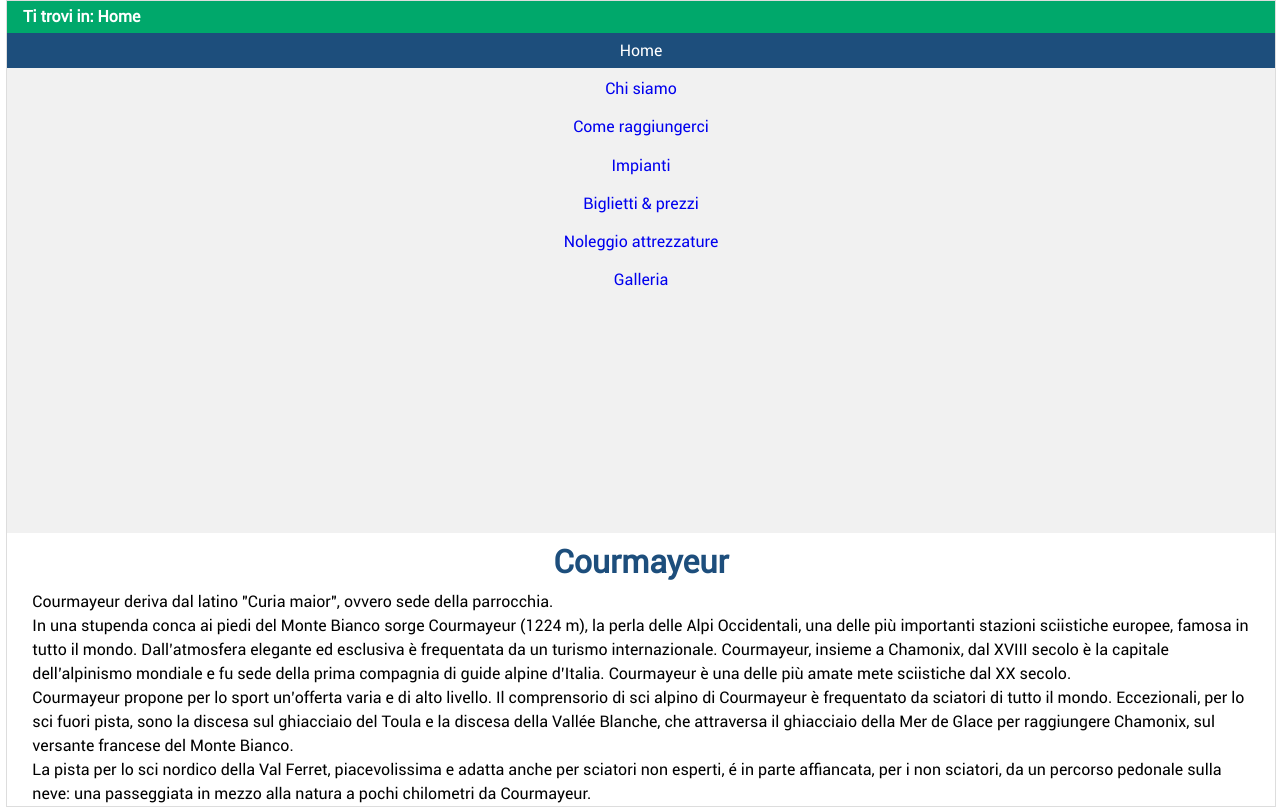
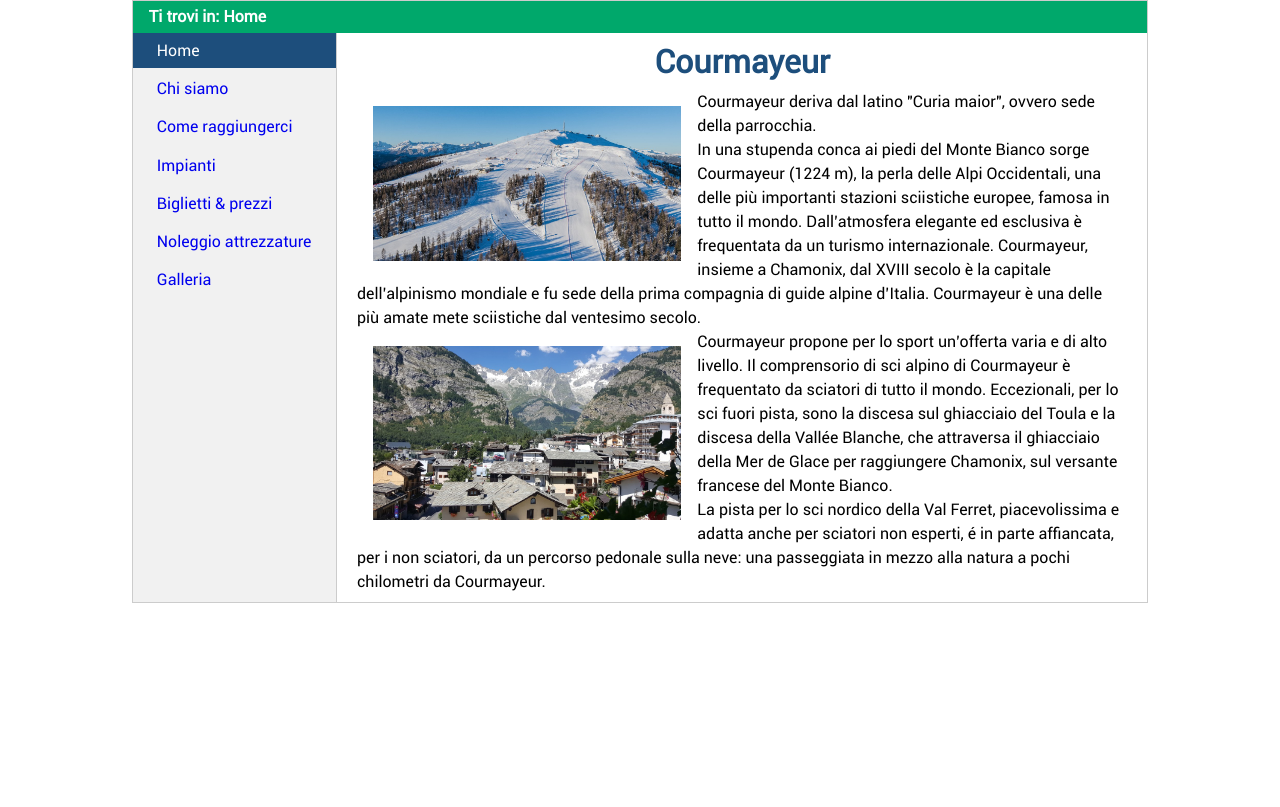
Before and after one commit to JacopoFasolo/Bob-TW, a PHP site: page / in a window 1280 px wide. After the commit the page ends 603 px from the top, so only its background shows below. Run offline with PHP 8.4, Linux system fonts and the light colour scheme.

Commit message:
sistemato menu e cose

```diff
--- a/come_raggiungerci.html
+++ b/come_raggiungerci.html
@@ -12,7 +12,7 @@
     <meta name="language" content="italian it" />
     <link href="css/style.css" media="screen" rel="stylesheet" type="text/css" />
     <!-- asd -->
-    <link href="css/mobile.css" media="handheld, screen and (max-width:1024px), only screen and (max-device-width:1024px)" rel="stylesheet"
+    <link href="css/mobile.css" media="handheld, screen and (max-width:768px), only screen and (max-device-width:768px)" rel="stylesheet"
         type="text/css" />
     <link href="css/print.css" media="print" rel="stylesheet" type="text/css" />
 </head>
@@ -23,7 +23,7 @@
         <p> Ti trovi in: <a href="index.html">Home</a> &gt;&gt; Come raggiungerci </p>
     </div>
     <!--breadcrumb-->
-
+    <div id="page">
         <div id="menu">
             <ul id="menu_sito">
                 <li class="punto_sito"><a href="index.html"><span xml:lang="en"> Home </span></a></li>
@@ -106,6 +106,8 @@
             </ul>
         </div>
         <!--middle-->
+    </div>
+    <!--page-->
 
 </body>
 
--- a/css/mobile.css
+++ b/css/mobile.css
@@ -166,7 +166,7 @@ nav {
 
 /* middle */
 
-#middle{
+#middle, #middle_galleria{
     margin: 0;
     padding-left: 2%;
     width: 96%;
@@ -185,3 +185,12 @@ nav {
     width: 15%;
     padding: 0;
  }
+
+/* galleria */
+
+dl#foto dd{
+    width: 80%;
+    float: none;
+    padding-left: 10%;
+    padding-right: 10%;
+}
--- a/css/style.css
+++ b/css/style.css
@@ -30,7 +30,7 @@ html, body{
 }
 
 body{
-	border: 1px solid #DDD;
+	border: 1px solid #CCC;
 	margin-left:auto;
 	margin-right:auto;
 	width: 80%;
@@ -104,6 +104,10 @@ td{
 	display: inline-block;
 }
 
+#page{
+	background-color: #f1f1f1;
+}
+
 /*menu*/
 
 #menu{
@@ -111,9 +115,7 @@ td{
 	float: left;
 	list-style-type: none;
 	margin: 0;
-	padding: 0;
 	width: 20%;
-	min-height: 500px;
 	overflow: auto;
 	display: block;
 }
@@ -150,23 +152,24 @@ td{
 
 /*middle*/
 
-#middle #middle_galleria{
+#middle, #middle_galleria{
+	background-color: white;
 	width: 76%;
-	margin-right: 5%;
+	padding-right: 1.9%;
 	margin-left: 20%;
 	padding-left: 2%;
-	border-left: 1px solid #DDD;
+	border-left: 1px solid #CCC;
 	padding-bottom: 0.5em;
 }
 
 .immagini_middle_home{
 	margin: 1em;
 	float:left;
-	width: 30%;
+	width: 40%;
 	overflow: auto;
 }
 
-#middle h1{
+#middle h1, #middle_galleria h1{
 	color: #1d4e7c;
 	text-align: center;
 	padding-top: 0.3em;
@@ -174,7 +177,7 @@ td{
 	font-size: 2em;
 }
 
-#middle p{
+#middle p,#middle_galleria p{
 	font-size: 1em;
 	line-height: 1.5em;
 }
--- a/impianti.html
+++ b/impianti.html
@@ -12,7 +12,7 @@
     <meta name="language" content="italian it" />
     <link href="css/style.css" media="screen" rel="stylesheet" type="text/css" />
     <!-- asd -->
-    <link href="css/mobile.css" media="handheld, screen and (max-width:1024px), only screen and (max-device-width:1024px)" rel="stylesheet"
+    <link href="css/mobile.css" media="handheld, screen and (max-width:768px), only screen and (max-device-width:768px)" rel="stylesheet"
         type="text/css" />
     <link href="css/print.css" media="print" rel="stylesheet" type="text/css" />
 </head>
@@ -23,7 +23,7 @@
         <p> Ti trovi in: <a href="index.html"> Home</a> &gt;&gt; Impianti</p>
     </div>
     <!--breadcrumb-->
-
+    <div id="page">
         <div id="menu">
             <ul id="menu_sito">
                 <li class="punto_sito">
@@ -126,6 +126,8 @@
             </table>
         </div>
         <!--middle-->
+    </div>
+    <!--page-->
 
 </body>
 
--- a/index.html
+++ b/index.html
@@ -12,7 +12,7 @@
     <meta name="language" content="italian it"/>
     <link href="css/style.css" media="screen" rel="stylesheet" type="text/css"/>
     <!-- asd -->
-    <link href="css/mobile.css" media="handheld, screen and (max-width:1024px), only screen and (max-device-width:1024px)" rel="stylesheet" type="text/css"/>
+    <link href="css/mobile.css" media="handheld, screen and (max-width:768px), only screen and (max-device-width:768px)" rel="stylesheet" type="text/css"/>
     <link href="css/print.css" media="print" rel="stylesheet" type="text/css"/>
 </head>
 
@@ -46,7 +46,7 @@
         </nav>
     </div>
     Menu mobile -->
-
+    <div id="page">
         <div id="menu">
             <ul id="menu_sito">
                 <li id="pagina_corrente"><span xml:lang="en"> Home </span></li>
@@ -65,7 +65,7 @@
             <p>
                 <span xml:lang="fr">Courmayeur</span> deriva dal latino <span xml:lang="la">&quot;Curia maior&quot;</span>, ovvero sede della parrocchia. <br/> In una stupenda conca ai piedi del Monte Bianco sorge <span xml:lang="fr">Courmayeur</span> (1224 m), la perla delle Alpi Occidentali, una delle pi&ugrave; importanti stazioni sciistiche europee, famosa in tutto il mondo. Dall&rsquo;atmosfera elegante ed esclusiva &egrave; frequentata da un turismo internazionale.
                 <span xml:lang="fr">Courmayeur</span>, insieme a Chamonix, dal XVIII secolo &egrave; la capitale dell&rsquo;alpinismo mondiale e fu sede della prima compagnia di guide alpine d&rsquo;Italia.
-            <span xml:lang="fr">Courmayeur</span> &egrave; una delle pi&ugrave; amate mete sciistiche dal XX secolo.</p>
+                <span xml:lang="fr">Courmayeur</span> &egrave; una delle pi&ugrave; amate mete sciistiche dal ventesimo secolo.</p>
             <img class="immagini_middle_home" src="img/Courmayeur.jpg" alt="Courmayeur in estate"/>
             <p><span xml:lang="fr">Courmayeur</span> propone per lo sport un&rsquo;offerta varia e di alto livello.
                 Il comprensorio di sci alpino di <span xml:lang="fr">Courmayeur</span> &egrave; frequentato da sciatori di tutto il mondo. Eccezionali, per lo sci fuori pista, sono la discesa sul ghiacciaio del Toula e la discesa della Vall&eacute;e Blanche, che attraversa il ghiacciaio della Mer de Glace per raggiungere Chamonix, sul versante francese del Monte Bianco. <br/>
@@ -73,6 +73,9 @@
             </p>
         </div>
         <!--middle-->
+    </div>
+    <!--page-->
+
 
 </body>
 
--- a/login.html
+++ b/login.html
@@ -12,12 +12,12 @@
     <meta name="language" content="italian it"/>
     <link href="css/style.css" media="screen" rel="stylesheet" type="text/css"/>
     <!-- asd -->
-    <link href="css/mobile.css" media="handheld, screen and (max-width:1024px), only screen and (max-device-width:1024px)" rel="stylesheet" type="text/css"/>
+    <link href="css/mobile.css" media="handheld, screen and (max-width:768px), only screen and (max-device-width:768px)" rel="stylesheet" type="text/css"/>
     <link href="css/print.css" media="print" rel="stylesheet" type="text/css"/>
 </head>
 
 <body>
-
+    <div id="page">
         <div id="menu">
             <ul id="menu_sito">
                 <li class="punto_sito">
@@ -83,6 +83,8 @@
             </div>
         </div>
         <!-- middle -->
+    </div>
+    <!--page-->
 
 </body>
 
--- a/noleggio_attrezzatura.html
+++ b/noleggio_attrezzatura.html
@@ -12,7 +12,7 @@
 	<meta name="language" content="italian it" />
 	<link href="css/style.css" media="screen" rel="stylesheet" type="text/css" />
 	<!-- asd -->
-	<link href="css/mobile.css" media="handheld, screen and (max-width:1024px), only screen and (max-device-width:1024px)" rel="stylesheet"
+	<link href="css/mobile.css" media="handheld, screen and (max-width:768px), only screen and (max-device-width:768px)" rel="stylesheet"
 		type="text/css" />
 	<link href="css/print.css" media="print" rel="stylesheet" type="text/css" />
 </head>
@@ -23,7 +23,7 @@
 		<p> Ti trovi in: <a href="index.html">Home</a> &gt;&gt; Noleggio attrezzature</p>
 	</div>
 	<!--breadcrumb-->
-
+	<div id="page">
 		<div id="menu">
 			<ul id="menu_sito">
 				<li class="punto_sito">
@@ -57,6 +57,8 @@
 
 		</div>
 		<!--middle-->
+	</div>
+	<!--page-->
 
 </body>
 
```
Also changed, not shown: other parts of css/style.css (+9 -20 lines), biglietti_prezzi.html (+7 -5 lines), chi_siamo.html (+4 -3 lines), foto.html (+5 -4 lines). Lines whose indentation alone changed are shown as unchanged.
